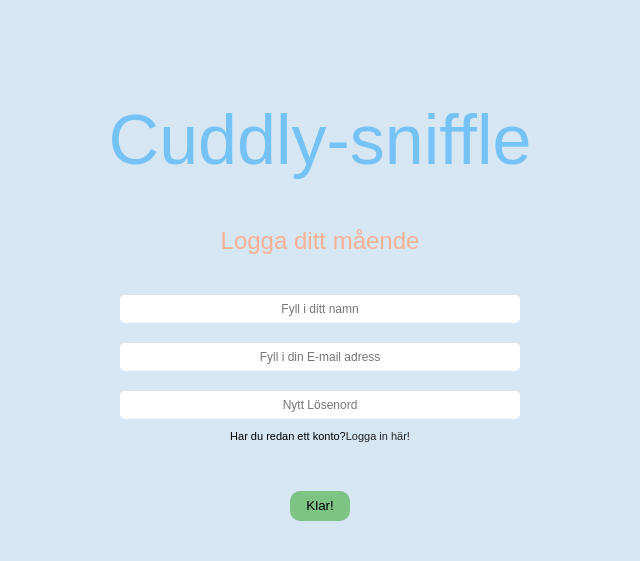
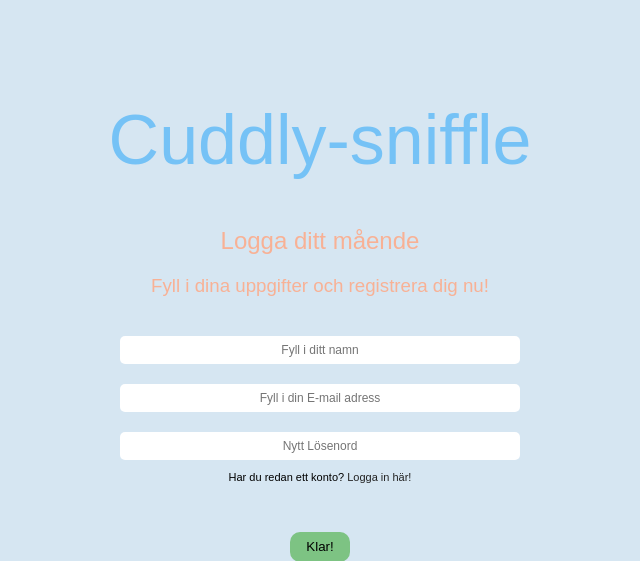
Before and after one commit to idaglenne/cuddly-sniffle, a PHP site: page /register.html in a window 1280 px wide. Shown: the top 561 px of the page, without its empty margins (320-960 px from the left). Run offline with PHP 8.4, Linux system fonts and the light colour scheme.

Commit message:
Ny design i register
Ny text som beskriver att du ska registrera dig

```diff
--- a/design.css
+++ b/design.css
@@ -83,6 +83,13 @@ h2 {
 .register_form p {
   font-size: 11px;
   font-family: 'Montserrat', sans-serif;
+}
+
+h3 {
+  color: #F8B195;
+  font-family: 'Montserrat', sans-serif;
+  font-weight: lighter;
+  text-align: center;
 }
 
 /*hamburgermeny*/
--- a/register.html
+++ b/register.html
@@ -7,6 +7,7 @@
 
       <h1>Cuddly-sniffle</h1>
         <h2>Logga ditt mående</h2>
+          <h3>Fyll i dina uppgifter och registrera dig nu!</h3>
 
       <form class=register_form>
         <input type="text" class=register id=name_register placeholder="Fyll i ditt namn">
@@ -14,7 +15,7 @@
         <input type="text" class=register id=email_register placeholder="Fyll i din E-mail adress">
         <br>
         <input type="text" class=register id=newpsw_register placeholder="Nytt Lösenord">
-        <p>Har du redan ett konto?<a href="./index.html">Logga in här!</a></p>
+        <p>Har du redan ett konto? <a href="./index.html">Logga in här!</a></p>
         <br>
         <input type="submit" id="submit" value="Klar!">
       </form>
```
